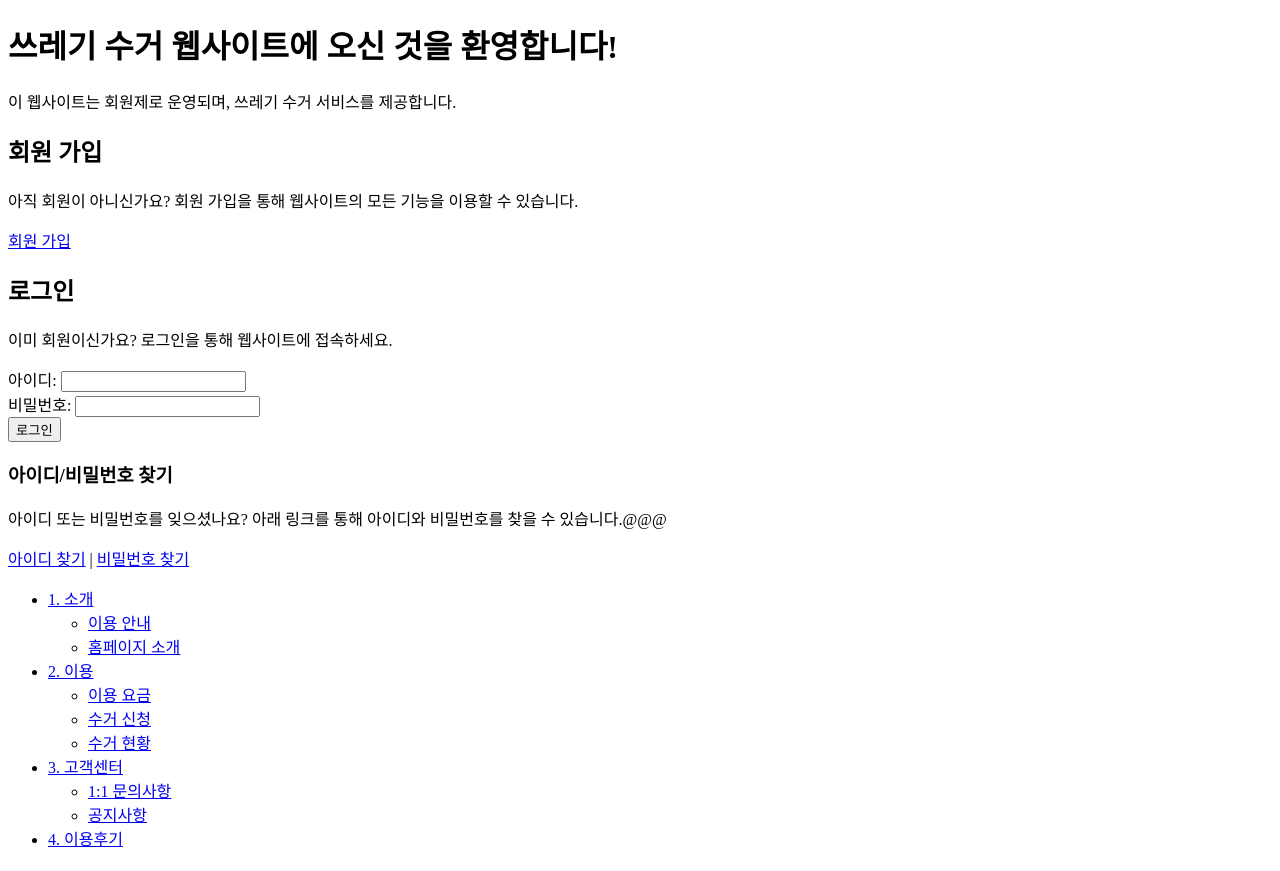
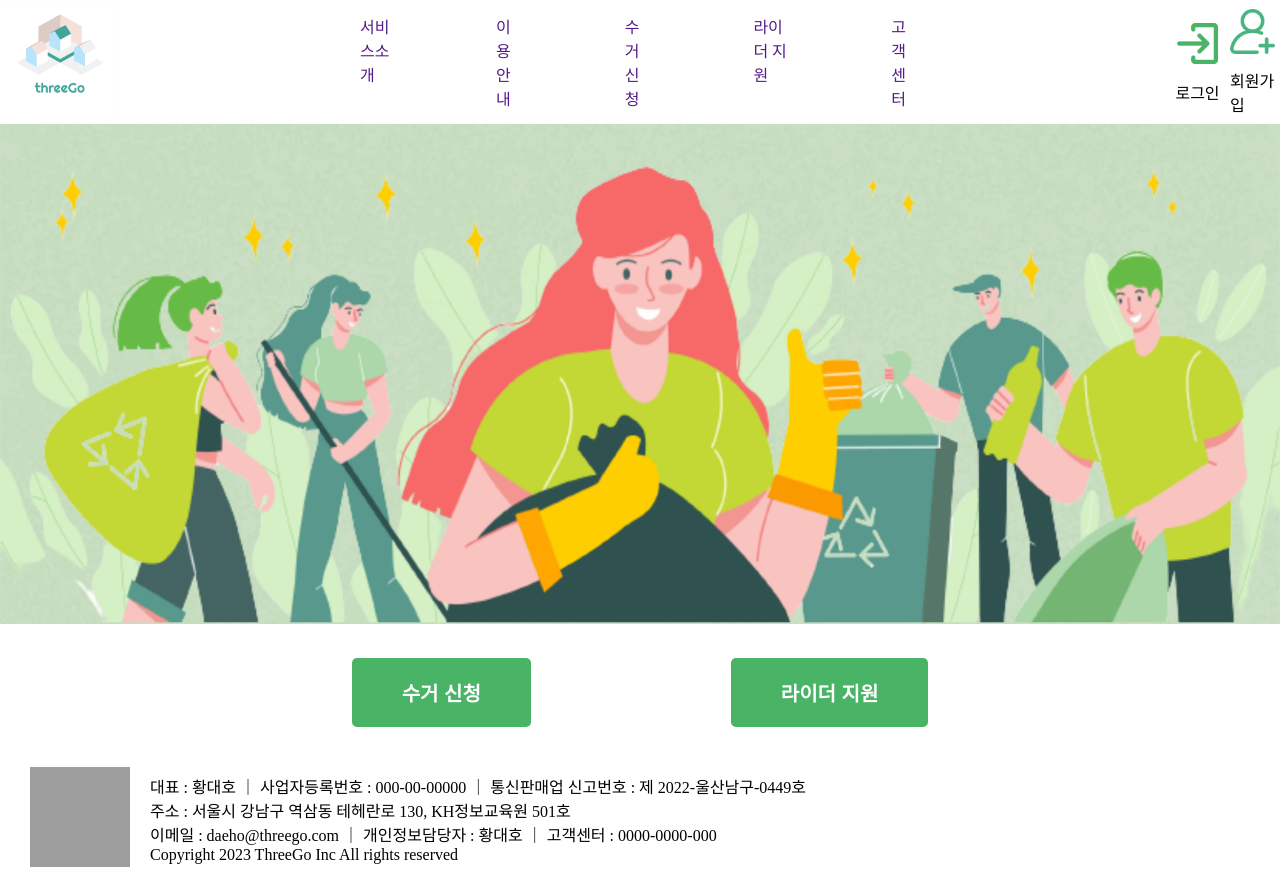
Before and after one commit to judgerTH/2023-06-threego, a Java web app: page / in a window 1280 px wide. Before the commit the page ends 847 px from the top, so only its background shows below. Run offline with Tomcat 11, a stand-in JSP engine, Linux system fonts and the light colour scheme; grey boxes are pictures that could not be loaded.

Commit message:
기본 package 작업 완료! - soyoung

```diff
--- /dev/null
+++ b/src/main/webapp/WEB-INF/views/common/footer.jsp
@@ -0,0 +1,32 @@
+<%@ page language="java" contentType="text/html; charset=UTF-8"
+    pageEncoding="UTF-8"%>
+<!DOCTYPE html>
+<html>
+<head>
+<meta charset="UTF-8">
+<title>Insert title here</title>
+</head>
+<body>
+<footer class="footer">
+    <div class="footer-container">
+        <div class="row">
+            <div class="col-2 jalnan green-color fs-3">
+                <img src="<%=request.getContextPath()%>/images/threegoLog" alt="ThreeGo logo" style = "width : 100px; height: 100px; margin : 0 20px;"/>
+            </div>
+            <div class="col d-none d-sm-block">
+                대표 : 황대호 ｜ 사업자등록번호  : 000-00-00000 ｜ 통신판매업 신고번호 : 제 2022-울산남구-0449호
+                <br />
+                주소 : 서울시 강남구 역삼동 테헤란로 130, KH정보교육원 501호
+                <br />
+                이메일 : daeho@threego.com ｜ 개인정보담당자 : 황대호 ｜ 고객센터 : 0000-0000-000
+                <br />
+                Copyright 2023 ThreeGo Inc All rights reserved
+            </div>
+
+        </div>
+    </div>
+
+</footer>
+
+</body>
+</html>
--- /dev/null
+++ b/src/main/webapp/WEB-INF/views/common/header.jsp
@@ -0,0 +1,46 @@
+<%@ page language="java" contentType="text/html; charset=UTF-8"
+    pageEncoding="UTF-8"%>
+<!DOCTYPE html>
+<html>
+<head>
+<meta charset="UTF-8">
+<title>Insert title here</title>
+<link rel="stylesheet" href="<%=request.getContextPath() %>/css/main_style.css" />
+</head>
+<body>
+
+<header>
+    <div class="header">
+        <!--로고 및 메뉴바 -->
+        <header id = "nav">
+            <div><a href=""><img src="<%=request.getContextPath()%>/images/threegoLog.png" alt="threego-Logo" style = "width : 120px; height: 120px;"></a></div>
+            <div id="menu-container">
+                <ul id = "menubar">
+                    <li class="nav-item"><a href = "">서비스소개</a></li>
+                    <li class="nav-item"><a href = "">이용안내</a></li>
+                    <li class="nav-item"><a href = "">수거신청</a></li>
+                    <li class="nav-item"><a href = "">라이더 지원</a></li>
+                    <li class="nav-item"><a href="">고객센터</a></li>
+                </ul>
+            </div>
+            <!--로고 및 메뉴바 끝-->
+            <!--로그인, 회원가입 버튼 -->
+            <div id="enterance">
+                <div class = "ent-button" id="login">
+                    <a href=""><img src="<%=request.getContextPath()%>/images/login.png" alt="login-icon" class = "ent-img" id = "btn-login"></a>
+                    <span>로그인</span>
+                </div>
+                <div class = "ent-button" id="enroll">
+                    <a href=""><img src="<%= request.getContextPath()%>/images/add-user.png" alt="enroll-icon" class = "ent-img" id="btn-enroll"></a>
+                    <span>회원가입</span>
+                </div>
+            </div>
+            <!--로그인, 회원가입 버튼 끝 -->
+        </header>
+    </div>
+</header>
+
+
+
+</body>
+</html>
--- /dev/null
+++ b/src/main/webapp/css/main_style.css
@@ -0,0 +1,13 @@
+body{margin : 0 auto; width: 100vw; height: 100vh;}
+header{display : flex; flex-direction: row; justify-content: space-around; align-items: center; }
+#menubar{display : flex; flex-direction: row; margin : 0 150px;}
+#menubar li{list-style: none; margin : 0 50px;}
+li a{text-decoration: none;}
+#enterance{display : flex; flex-direction: row; justify-content: space-between; margin-left : 50px;}
+.ent-button{margin : 0 5px; display : flex; flex-direction: column; margin: 5px 5px; justify-content: center; align-items: center;}
+.ent-img{width : 45px; height: 45px; margin-bottom: 10px;}
+main{display : flex; flex-direction: column; justify-content: center; align-items: center;}
+main img{width: 100vw; height: 500px;}
+#btn-container{display: flex; flex-direction: row; justify-content: center;}
+.btn-main{margin: 30px 100px; padding : 20px 50px; border-radius: 5px; border : none; background-color: #49B466; color : white; font-weight: bold; font-size: 20px;}
+.row{display : flex; flex-direction: row; margin : 10px 10px; justify-content: flex-start; align-items : center;}
--- a/src/main/webapp/index.jsp
+++ b/src/main/webapp/index.jsp
@@ -1,58 +1,23 @@
-<%@ page language="java" contentType="text/html; charset=UTF-8" pageEncoding="UTF-8" %>
+<%@ page language="java" contentType="text/html; charset=UTF-8"
+    pageEncoding="UTF-8"%>
+<%@ include file = "/WEB-INF/views/common/header.jsp" %>
 <!DOCTYPE html>
 <html>
 <head>
-    <meta charset="UTF-8">
-    <title>쓰레기 수거 웹사이트</title>
+<meta charset="UTF-8">
+<title>Threego</title>
 </head>
 <body>
-    <h1>쓰레기 수거 웹사이트에 오신 것을 환영합니다!</h1>
-    <p>이 웹사이트는 회원제로 운영되며, 쓰레기 수거 서비스를 제공합니다.</p>
+<main>
+    <div class="main-container">
+        <img src="<%=request.getContextPath()%>/images/mainbanner.png" alt="메인배너" class="main-img">
+        <div id = "btn-container">
+            <div><a href = ""><button class="btn-main">수거 신청</button></a></div>
+            <div><a href = ""><button class="btn-main">라이더 지원</button></a></div>
+        </div>
+    </div>
+</main>
 
-    <h2>회원 가입</h2>
-    <p>아직 회원이 아니신가요? 회원 가입을 통해 웹사이트의 모든 기능을 이용할 수 있습니다.</p>
-    <a href="register.jsp">회원 가입</a>
-
-    <h2>로그인</h2>
-    <p>이미 회원이신가요? 로그인을 통해 웹사이트에 접속하세요.</p>
-    <form action="loginProcess.jsp" method="POST">
-        <label for="id">아이디:</label>
-        <input type="text" id="id" name="id" required><br>
-        <label for="password">비밀번호:</label>
-        <input type="password" id="password" name="password" required><br>
-        <input type="submit" value="로그인">
-    </form>
-
-    <h3>아이디/비밀번호 찾기</h3>
-    <p>아이디 또는 비밀번호를 잊으셨나요? 아래 링크를 통해 아이디와 비밀번호를 찾을 수 있습니다.@@@</p>
-    <a href="findId.jsp">아이디 찾기</a> | <a href="findPassword.jsp">비밀번호 찾기</a>
-
-    <nav>
-        <ul>
-            <li>
-                <a href="#">1. 소개</a>
-                <ul>
-                    <li><a href="usageGuide.jsp">이용 안내</a></li>
-                    <li><a href="websiteIntro.jsp">홈페이지 소개</a></li>
-                </ul>
-            </li>
-            <li>
-                <a href="#">2. 이용</a>
-                <ul>
-                    <li><a href="usageFee.jsp">이용 요금</a></li>
-                    <li><a href="trashRequest.jsp">수거 신청</a></li>
-                    <li><a href="collectionStatus.jsp">수거 현황</a></li>
-                </ul>
-            </li>
-            <li>
-                <a href="#">3. 고객센터</a>
-                <ul>
-                    <li><a href="inquiry.jsp">1:1 문의사항</a></li>
-                    <li><a href="notice.jsp">공지사항</a></li>
-                </ul>
-            </li>
-            <li><a href="reviews.jsp">4. 이용후기</a></li>
-        </ul>
-    </nav>
 </body>
 </html>
+<%@ include file = "/WEB-INF/views/common/footer.jsp" %>
```
Also changed, not shown: sql/semi-project.sql (+135 -0 lines), src/main/java/com/threego/app/common/util/JdbcTemplate.java (added, +108 -0 lines), src/main/webapp/WEB-INF/web.xml (+11 -0 lines), src/main/resources/sql/admin/admin-query.properties (added), src/main/resources/sql/board/board-query.properties (added), src/main/resources/sql/member/member-query.properties (added), src/main/resources/sql/rider/rider-query.properties (added), src/main/resources/sql/warning/warning-query.properties (added), src/main/webapp/images/add-user.png (added), src/main/webapp/images/login.png (added), src/main/webapp/images/mainbanner.png (added), src/main/webapp/images/threegoLog.png (added).
